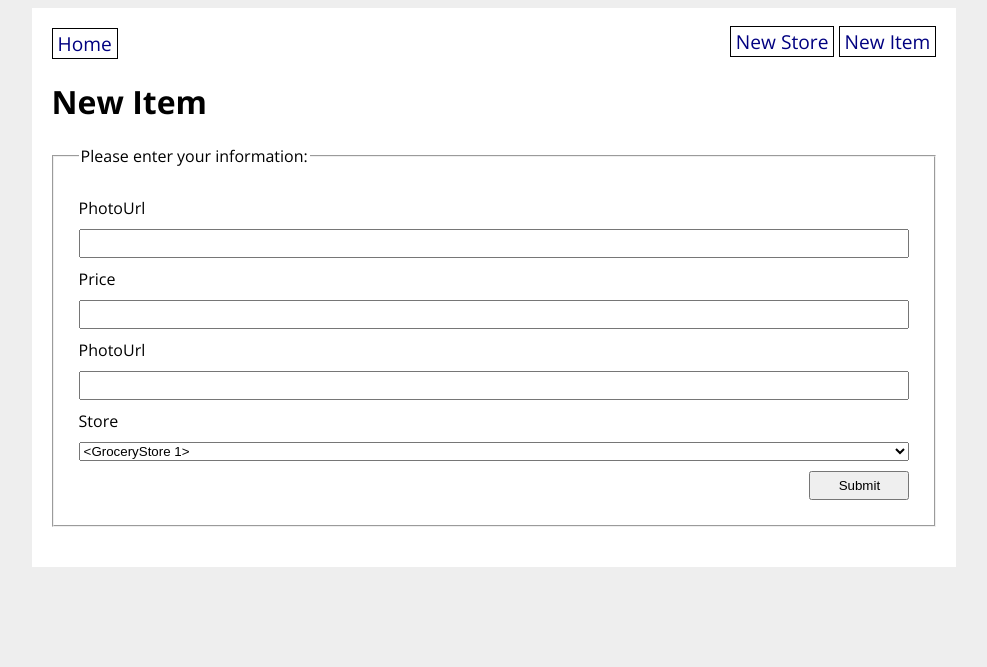
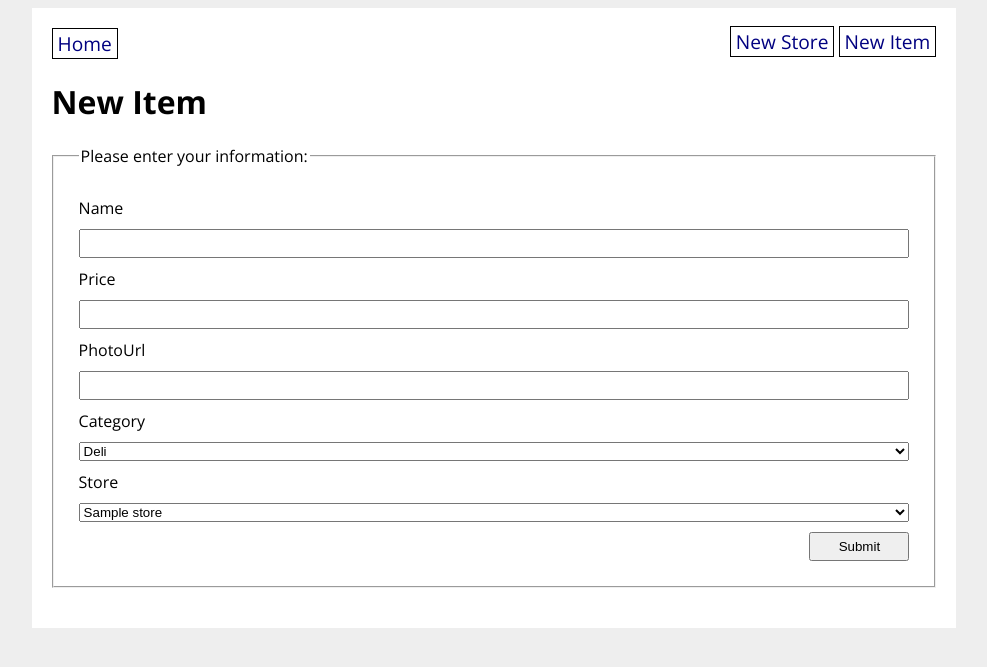
Before and after one commit to brianross93/grocerystore, a Flask app: page /new_item in a window 1280 px wide. Shown: the top 667 px of the page, without its empty margins (146-1133 px from the left). Run offline with Flask 2, Linux system fonts and the light colour scheme; tables that the repository leaves empty hold one stand-in row (values such as "Sample post").

Commit message:
working grocery store site

```diff
--- a/grocery_app/forms.py
+++ b/grocery_app/forms.py
@@ -29,7 +29,7 @@ class GroceryItemForm(FlaskForm):
     # - submit button
     name = StringField("Name", validators=[DataRequired(), Length(min=3, max=80)])
     price = FloatField("Price", validators=[DataRequired()])
-    photo_url = name = StringField("PhotoUrl", validators=[URL(), Length(min=3, max=80)])
-    category = SelectField(u'Category', choices=[('Deli', 'Deli', ('Other', 'Other'))])
-    store = QuerySelectField(query_factory=lambda:GroceryStore.query, allow_blank=False)
+    photo_url = StringField("PhotoUrl", validators=[URL(), Length(min=3)])
+    category = SelectField('Category', choices=[('DELI', 'Deli'), ('BAKERY', 'Bakery'), ('PANTRY', 'Pantry'), ('FROZEN', 'Frozen'), ('OTHER', 'Other')])
+    store = QuerySelectField(query_factory=lambda:GroceryStore.query, allow_blank=False, get_label='title')
     submit = SubmitField('Submit')
--- a/grocery_app/routes.py
+++ b/grocery_app/routes.py
@@ -51,14 +51,15 @@ def new_item():
     # - create a new GroceryItem object and save it to the database,
     # - flash a success message, and
     # - redirect the user to the item detail page.
+
     if form.validate_on_submit():
+        print("here")
         new_item = GroceryItem(
             name=form.name.data,
             price=form.price.data,
             category=form.category.data,
             photo_url=form.photo_url.data,
             store=form.store.data
-
         )
         db.session.add(new_item)
         db.session.commit()
--- a/grocery_app/templates/new_item.html
+++ b/grocery_app/templates/new_item.html
@@ -13,20 +13,22 @@
         <!-- Removes the next paragraph and use the `form` object passed in
             from the route to render a form. -->
 
-            {{ form.name.label}}
+            {{ form.name.label }}
             {{ form.name }}
+
             {{ form.price.label }}
             {{ form.price }}
 
             {{ form.photo_url.label }}
             {{ form.photo_url }}
+
+            {{form.category.label}}
+            {{form.category}}
+
             {{ form.store.label }}
             {{ form.store }}
+
             {{ form.submit }}
-
-
-
-
     </fieldset>
 </form>
 
```
Also changed, not shown: grocery_app/database.db.
